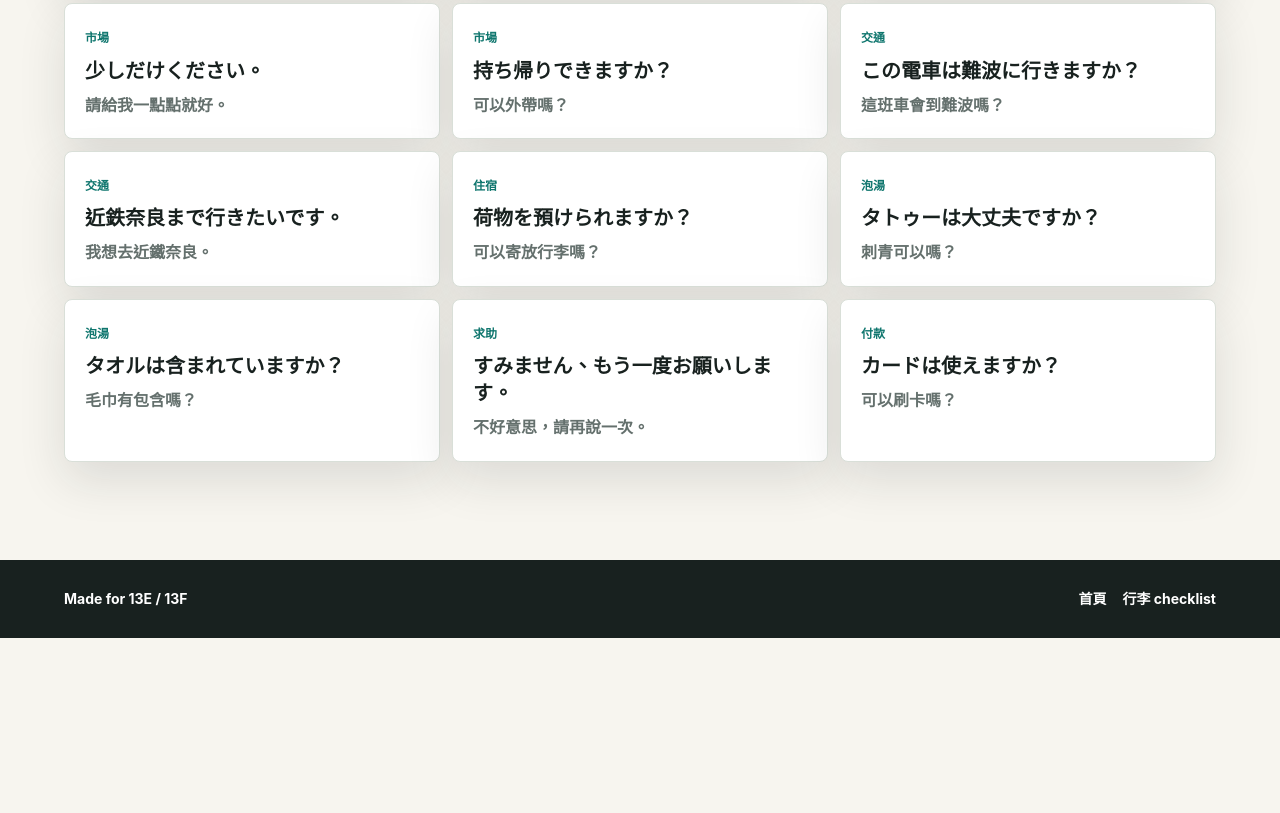
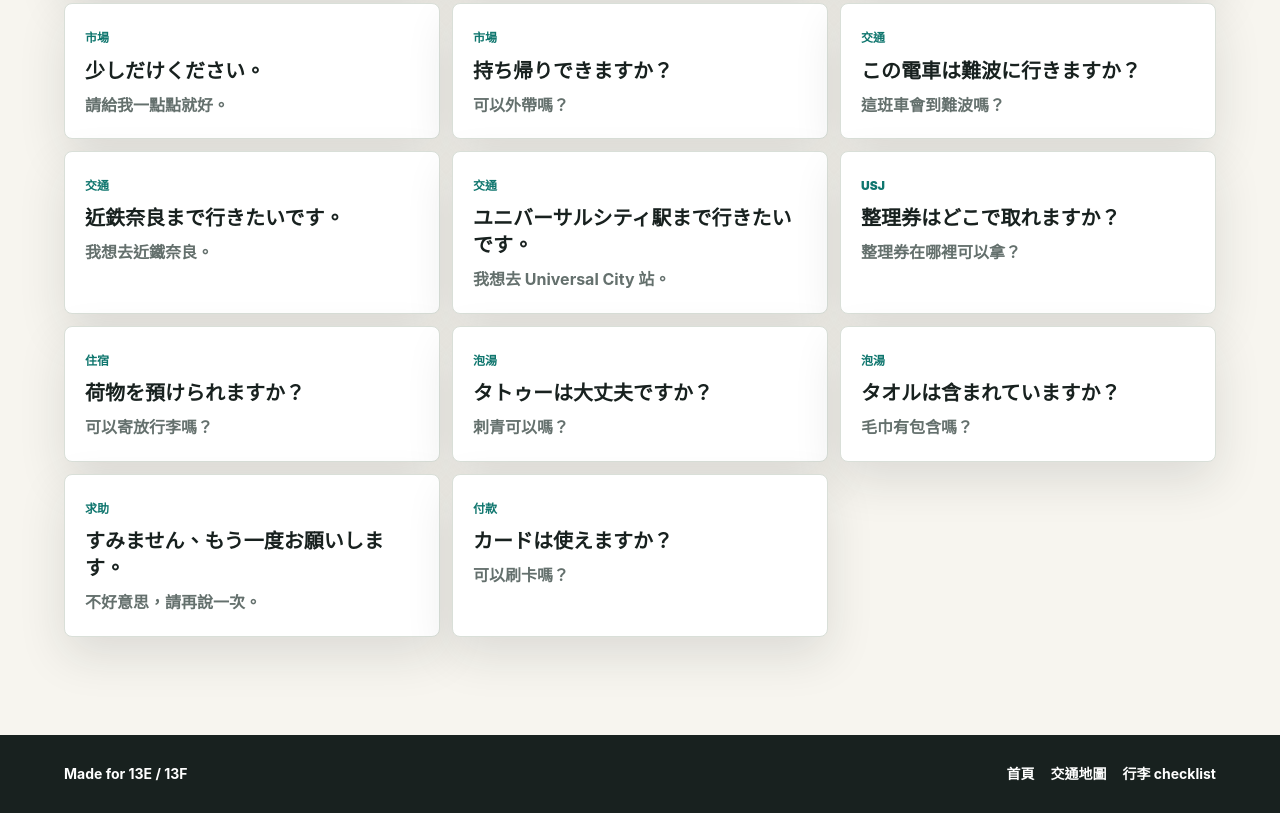
Before and after one commit to polarbear0827/osaka-trip-2026, a plain HTML site: page japanese.html in a window 1280 px wide. Shown: the part 711-1524 px from the top of the page. Before the commit the page ends 1349 px from the top, so only its background shows below. Drawn offline with Linux system fonts and the light colour scheme.

Commit message:
Update japanese.html

```diff
--- a/japanese.html
+++ b/japanese.html
@@ -18,6 +18,7 @@
         <a href="index.html#planner">行程</a>
         <a href="index.html#stay">住宿</a>
         <a href="index.html#food">吃法</a>
+        <a href="map.html">地圖</a>
         <a href="checklist.html">行李</a>
         <a href="japanese.html">日文</a>
       </nav>
@@ -68,6 +69,16 @@
             <p>我想去近鐵奈良。</p>
           </article>
           <article>
+            <span>交通</span>
+            <strong>ユニバーサルシティ駅まで行きたいです。</strong>
+            <p>我想去 Universal City 站。</p>
+          </article>
+          <article>
+            <span>USJ</span>
+            <strong>整理券はどこで取れますか？</strong>
+            <p>整理券在哪裡可以拿？</p>
+          </article>
+          <article>
             <span>住宿</span>
             <strong>荷物を預けられますか？</strong>
             <p>可以寄放行李嗎？</p>
@@ -100,6 +111,7 @@
       <span>Made for 13E / 13F</span>
       <div class="footer-links">
         <a href="index.html">首頁</a>
+        <a href="map.html">交通地圖</a>
         <a href="checklist.html">行李 checklist</a>
       </div>
     </footer>
```
